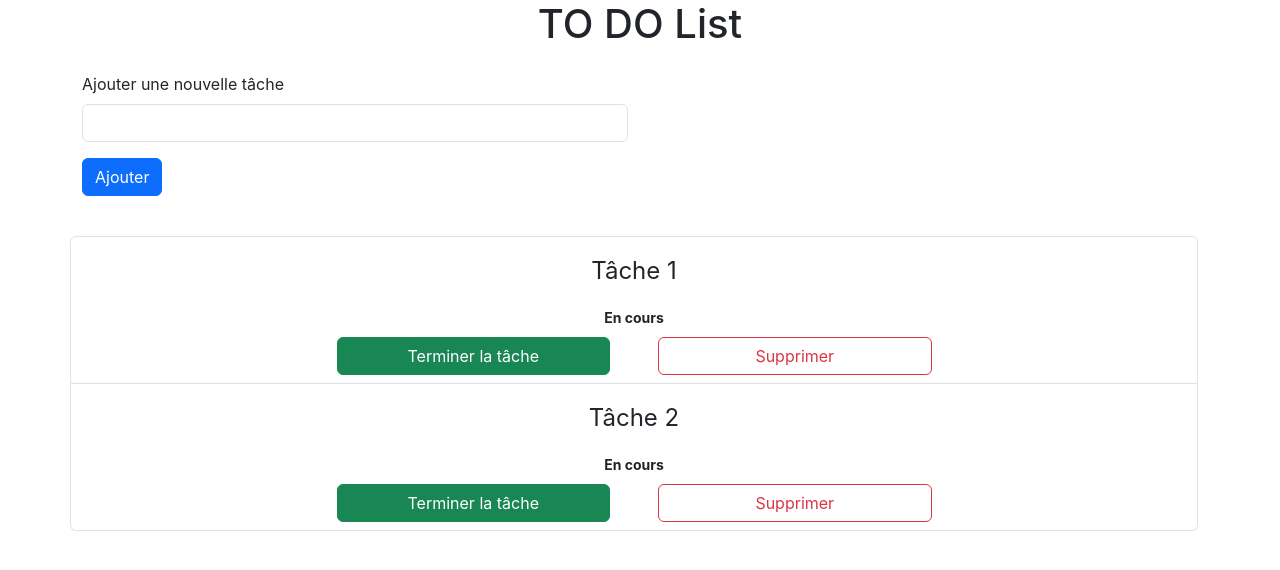
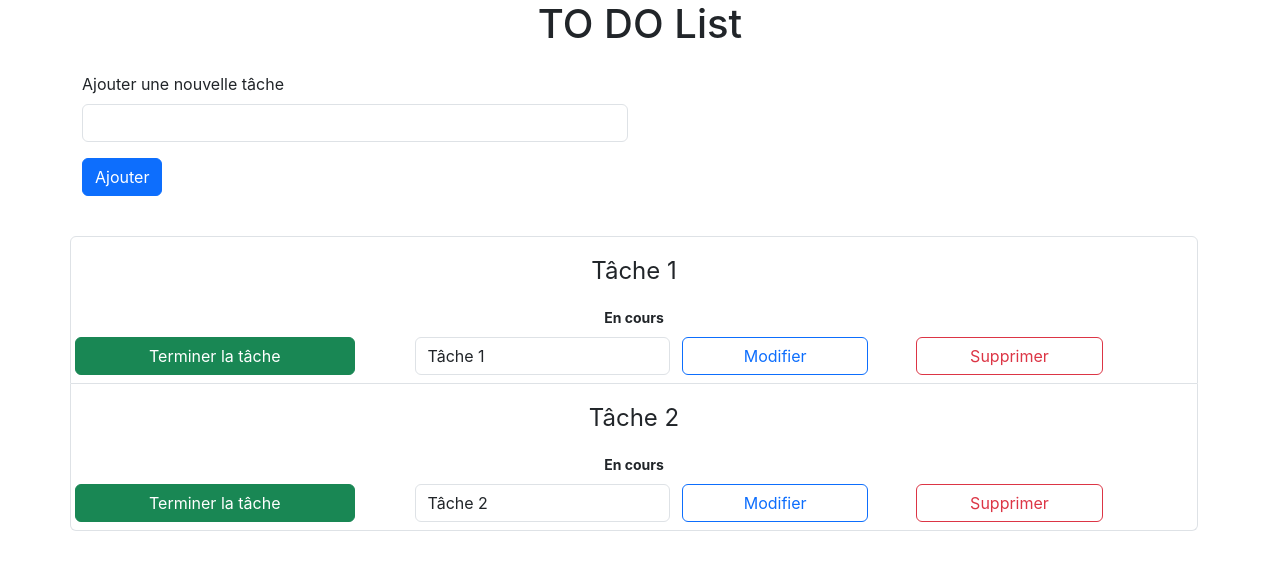
Before and after one commit to FadimeZgj/tp-react-todolist, a React (Create React App) app: page / in a window 1280 px wide. Shown: the top 570 px of the page. Built offline with nearby package versions, Linux system fonts and the light colour scheme; the HTML template or start-up script is replaced by a standard one.

Commit message:
Ajout fonctionnalité modification de tâche

```diff
--- a/src/components/Task/Task.js
+++ b/src/components/Task/Task.js
@@ -1,42 +1,51 @@
 import React, { useEffect, useState } from "react";
 
-function Task({ taskProps, id, onDelete }) {
-  const [status, setStatus] = useState(taskProps.isCompleted); // état du statut de la tâche
-  const [color, setColor] = useState("#fff"); // état de la couleur de fond initiale
+function Task({ taskProps, id, onDelete, onEdit }) {
+  const [status, setStatus] = useState(taskProps.isCompleted);
+  const [color, setColor] = useState("#fff");
+  const [userInput, setUserInput] = useState(taskProps.taskname);
 
-  // changer le statut de la tâche
+  // Changement du statut d'une tâche
   const handleChangeStatus = () => {
-    if (status === false) {
-      setStatus(true);
-    } else if (status === true) {
-      setStatus(false);
-    }
+    setStatus(!status);
   };
 
-  // changement de la couleur de fond en fonction du statut
+  // Changement de la couleur du background selon le statut de la tâche
   useEffect(() => {
-    if (status === true) {
-      setColor("#99c199");
-    } else {
-      setColor("#fff");
-    }
+    setColor(status ? "#99c199" : "#fff");
   }, [status]);
 
-  // supression d'une tâche
+  // suppression d'une tâche
   const handleDelete = () => {
     onDelete(id);
+  };
+
+  // Modification d'une tâche
+  const handleEdit = () => {
+    onEdit(id, userInput); // Modification ici pour transmettre la nouvelle valeur de l'input
   };
 
   return (
     <>
       <div className="p-2" style={{ backgroundColor: color }}>
         <p className="fs-4">{taskProps.taskname}</p>
-        <small className="fw-bold">{status === false ? "En cours" : "Fait"}</small>
+        <small className="fw-bold">{status ? "Fait" : "En cours"}</small>
       </div>
-      <button className={status?"col-3 me-5 btn btn-warning":"col-3 me-5 btn btn-success"} onClick={(e) => handleChangeStatus(e.target.value)}>
+
+      <div className="row">
+      <button
+        className={status ? "col-3 me-5 btn btn-warning" : "col-3 me-5 btn btn-success"}
+        onClick={handleChangeStatus}
+      >
         {status ? "Reprendre la tâche" : "Terminer la tâche"}
       </button>
-      <button className="col-3 btn btn-outline-danger" onClick={() => handleDelete(id)}>Supprimer</button>
+      <div className="col-3">
+      <input className="form-control" type="text" onChange={(e) => setUserInput(e.target.value)} value={userInput}></input></div>
+      <button className="col-2 btn btn-outline-primary me-5" onClick={handleEdit}>Modifier</button>
+      <button className="col-2 btn btn-outline-danger" onClick={() => handleDelete(id)}>
+        Supprimer
+      </button>
+      </div>
     </>
   );
 }
--- a/src/components/Task/TaskList.js
+++ b/src/components/Task/TaskList.js
@@ -3,7 +3,7 @@ import TaskProps from "./TaskProps";
 import NewTaskForm from "./NewTaskForm";
 import Task from "./Task";
 
-// liste des tâches
+// Liste des tâches initiale
 let tasksList = [
   new TaskProps(0, "Tâche 1"),
   new TaskProps(1, "Tâche 2"),
@@ -14,31 +14,41 @@ function TaskList() {
 
   // Ajout d'une nouvelle tâche
   const handleNewTask = (data) => {
-    let newTaskList = [...list]; // clonage de la liste
-    newTaskList.push(data); // ajout de la nouvelle tâche dans la liste clonée
-    setList(newTaskList); // changement de l'état de la liste avec le tableau cloné
+    let newTaskList = [...list];
+    newTaskList.push(data);
+    setList(newTaskList);
   };
 
-  // supression d'une tâche
+  // Suppression d'une tâche
   const handleTaskDelete = (id) => {
     let newTaskList = [...list];
     newTaskList = newTaskList.filter((elem) => elem.id !== id);
     setList(newTaskList);
   };
 
+  // Edition d'une tâche
+  const handleTaskEdit = (id, updatedTaskName) => {
+    // Recherche de l'élément à éditer
+    const updatedList = list.map((item) =>
+      item.id === id ? { ...item, taskname: updatedTaskName } : item
+    );
+    setList(updatedList); //maj de l'état de list
+  };
+
   return (
     <>
       <div className="row">
         <div className="col-6 mb-4">
-        <NewTaskForm onSubmit={(data) => handleNewTask(data)} />
+          <NewTaskForm onSubmit={(data) => handleNewTask(data)} />
         </div>
         <ul className="list-group text-center">
           {list.map((task) => (
-            <li className="list-group-item" key={task.id} style={{backgroundColor: task.isCompleted ? "green" : ""}}>
+            <li className="list-group-item" key={task.id} style={{ backgroundColor: task.isCompleted ? "green" : "" }}>
               <Task
                 id={task.id}
                 taskProps={task}
                 onDelete={() => handleTaskDelete(task.id)}
+                onEdit={(id, updatedTaskName) => handleTaskEdit(id, updatedTaskName)}
               />
             </li>
           ))}
```
